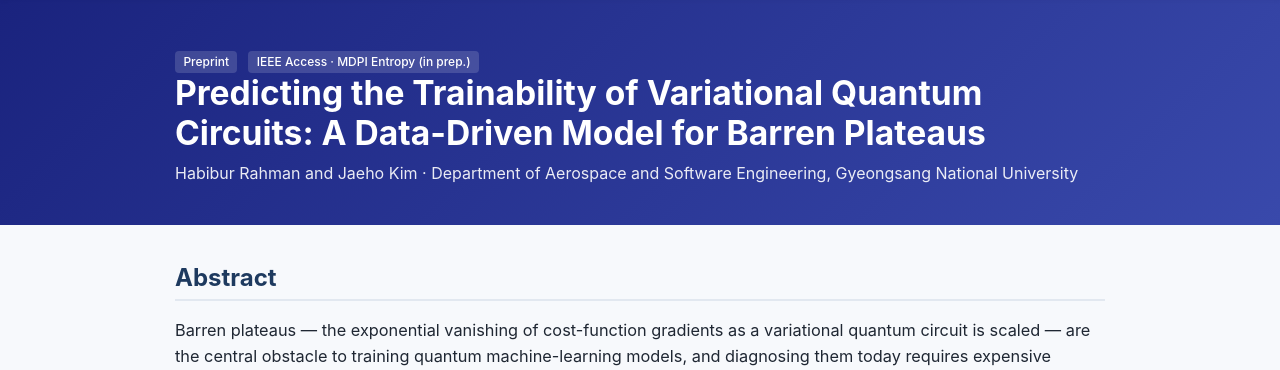
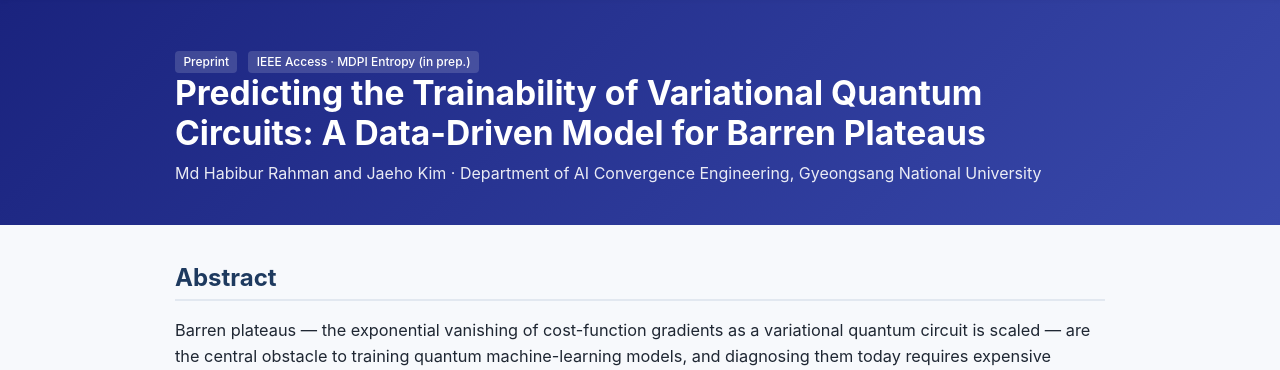
Before and after one commit to bithabib/quantum_computer_simulator, a Flask app: page /research in a window 1280 px wide. Shown: the part 61-431 px from the top of the page. Run offline with Flask 2, Linux system fonts and the light colour scheme; some libraries are stand-ins or nearby versions.

Commit message:
Update paper authorship: Md Habibur Rahman & Jaeho Kim with ORCIDs
- Two authors, Dept. of AI Convergence Engineering, Gyeongsang National
  University; Jaeho Kim corresponding. Add ORCID iDs (IEEE Access via a
  \orcidicon linking the ORCID logo; MDPI via \orcidA/\orcidB).
- Rebuild IEEE Access and MDPI PDFs; update the /research page byline.

```diff
--- a/templates/public/research.html
+++ b/templates/public/research.html
@@ -75,8 +75,8 @@
             </div>
             <h1>Predicting the Trainability of Variational Quantum Circuits:
                 A Data-Driven Model for Barren Plateaus</h1>
-            <div class="authors">Habibur Rahman and Jaeho Kim &middot;
-                Department of Aerospace and Software Engineering, Gyeongsang National University</div>
+            <div class="authors">Md Habibur Rahman and Jaeho Kim &middot;
+                Department of AI Convergence Engineering, Gyeongsang National University</div>
         </div>
     </div>
 
```
Also changed, not shown: 5 other files.
